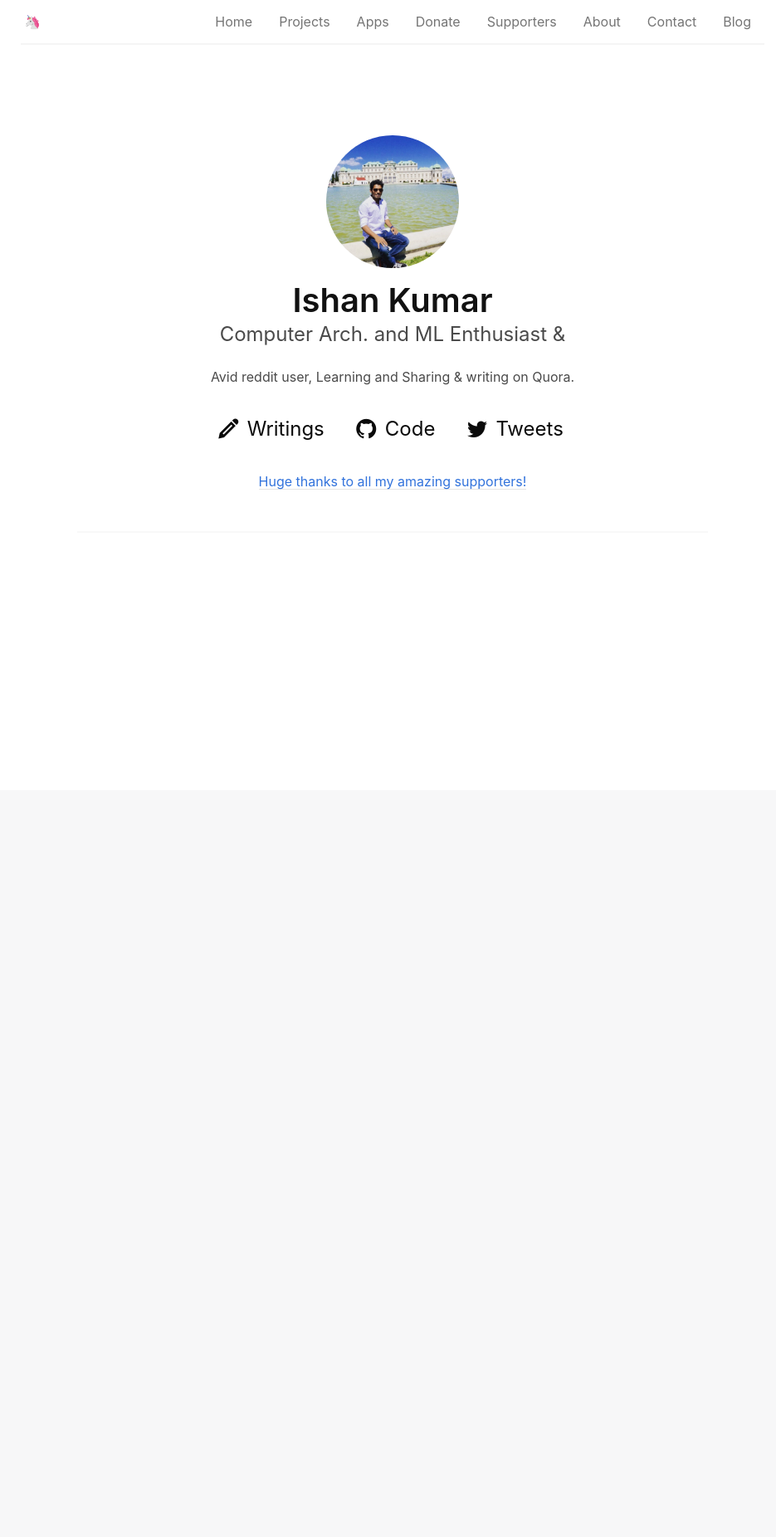
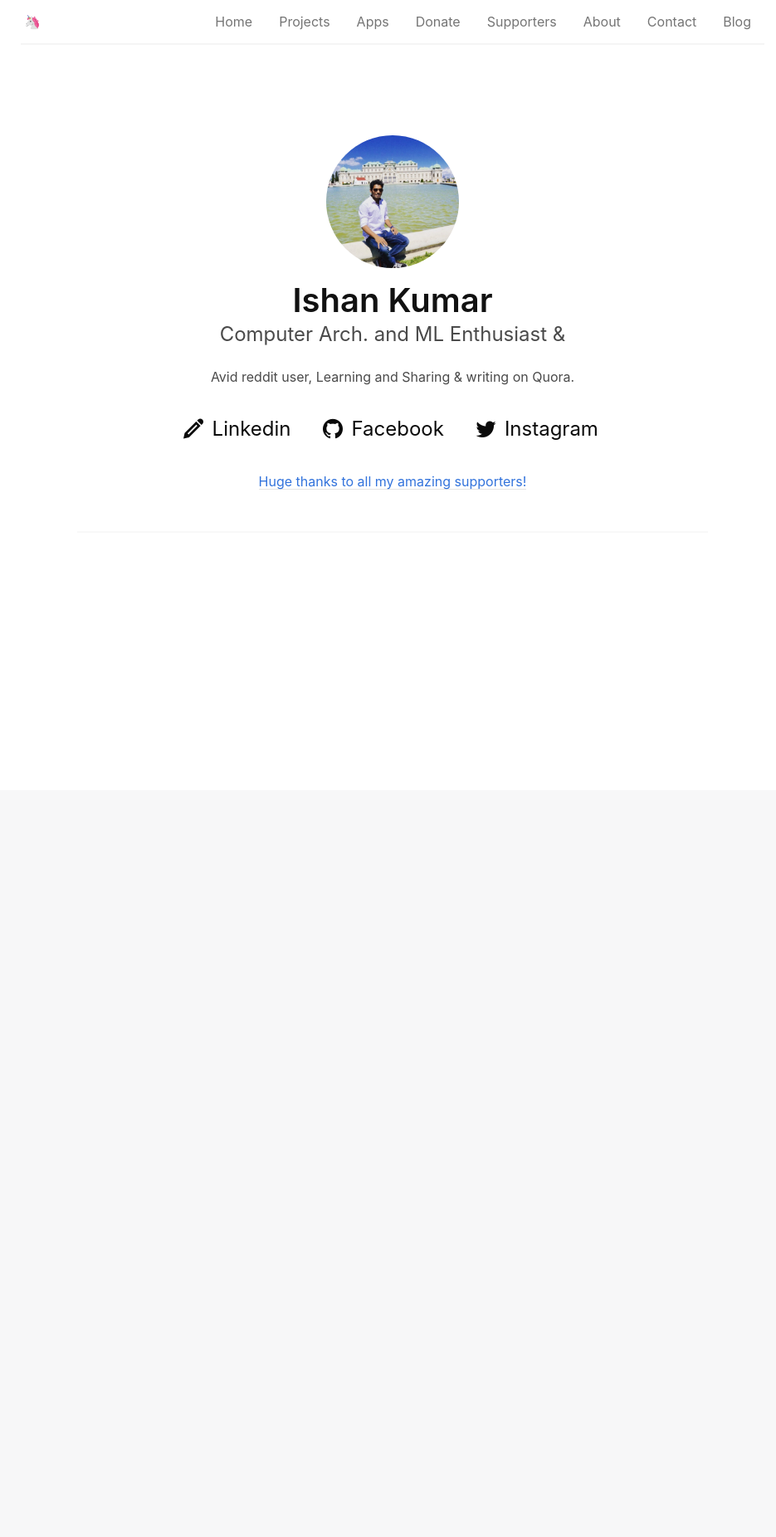
Before and after one commit to ishank4/final2, a Jekyll site: the page built from index.html, in a window 1280 px wide. Shown: the whole page at 83% size, without its empty margins (167-1102 px from the left). Built offline with Jekyll 4.4.1, drawn with Linux system fonts in a browser that asks for light colours.

Commit message:
Update index.html

```diff
--- a/index.html
+++ b/index.html
@@ -42,23 +42,23 @@ if (location.hash === '#apps') {
 					</div>
 					<br>
 					<p class="has-text-centered">
-						<a class="button is-large is-white" href="https://blog.sindresorhus.com">
+						<a class="button is-large is-white" href="https://www.linkedin.com/in/ishan-kumar-6386428a/">
 							<span class="icon">
 								<i class="fa fa-pencil"></i>
 							</span>
-							<span>Writings</span>
+							<span>Linkedin</span>
 						</a>
-						<a class="button is-large is-white" href="https://github.com/sindresorhus">
+						<a class="button is-large is-white" href="https://www.facebook.com/ishan.kumar.5283">
 							<span class="icon">
 								<i class="fa fa-github"></i>
 							</span>
-							<span>Code</span>
+							<span>Facebook</span>
 						</a>
-						<a class="button is-large is-white" href="https://twitter.com/sindresorhus">
+						<a class="button is-large is-white" href="https://www.instagram.com/ishan._.kumar/">
 							<span class="icon">
 								<i class="fa fa-twitter"></i>
 							</span>
-							<span>Tweets</span>
+							<span>Instagram</span>
 						</a>
 					</p>
 					<br>
```
